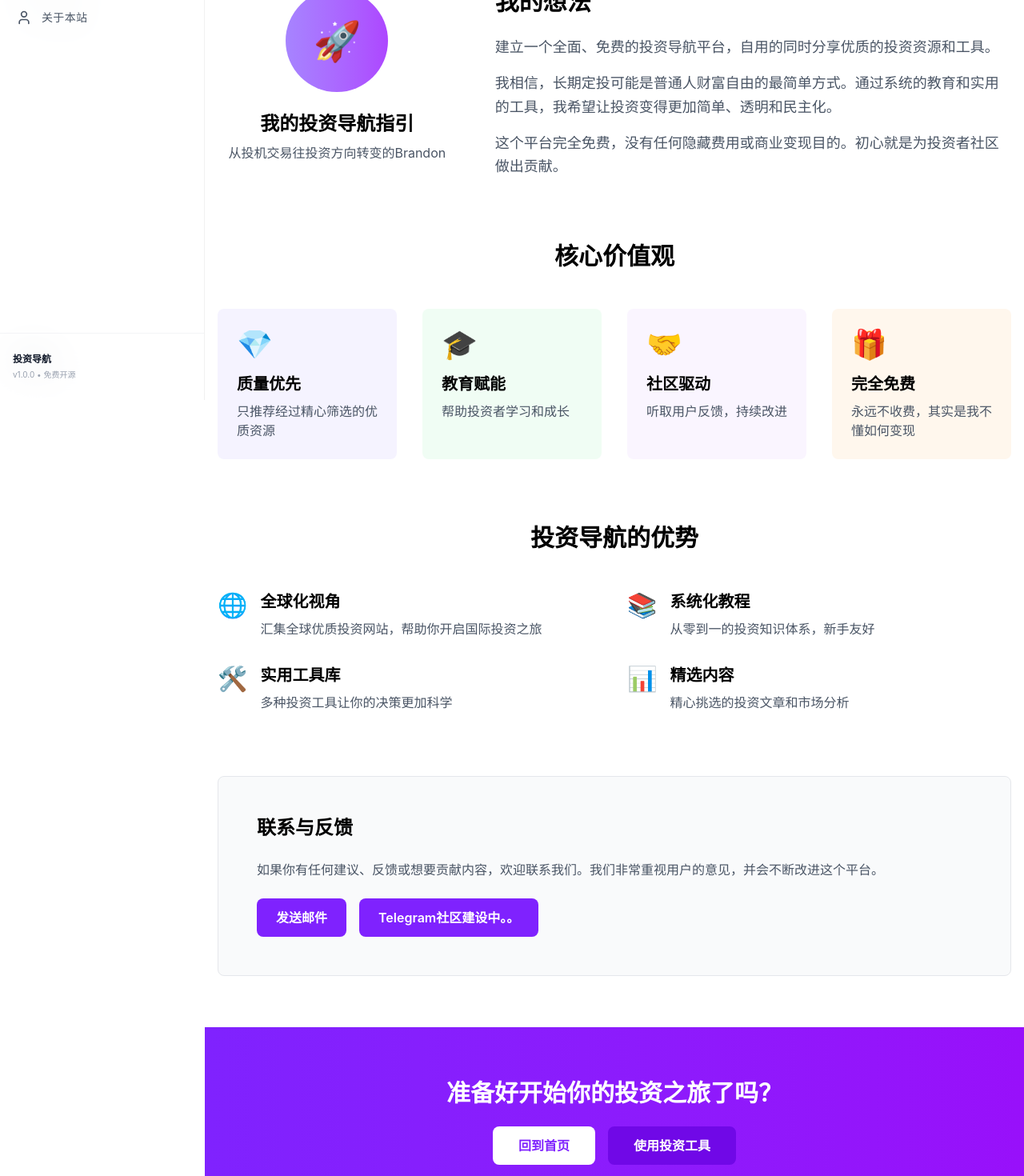
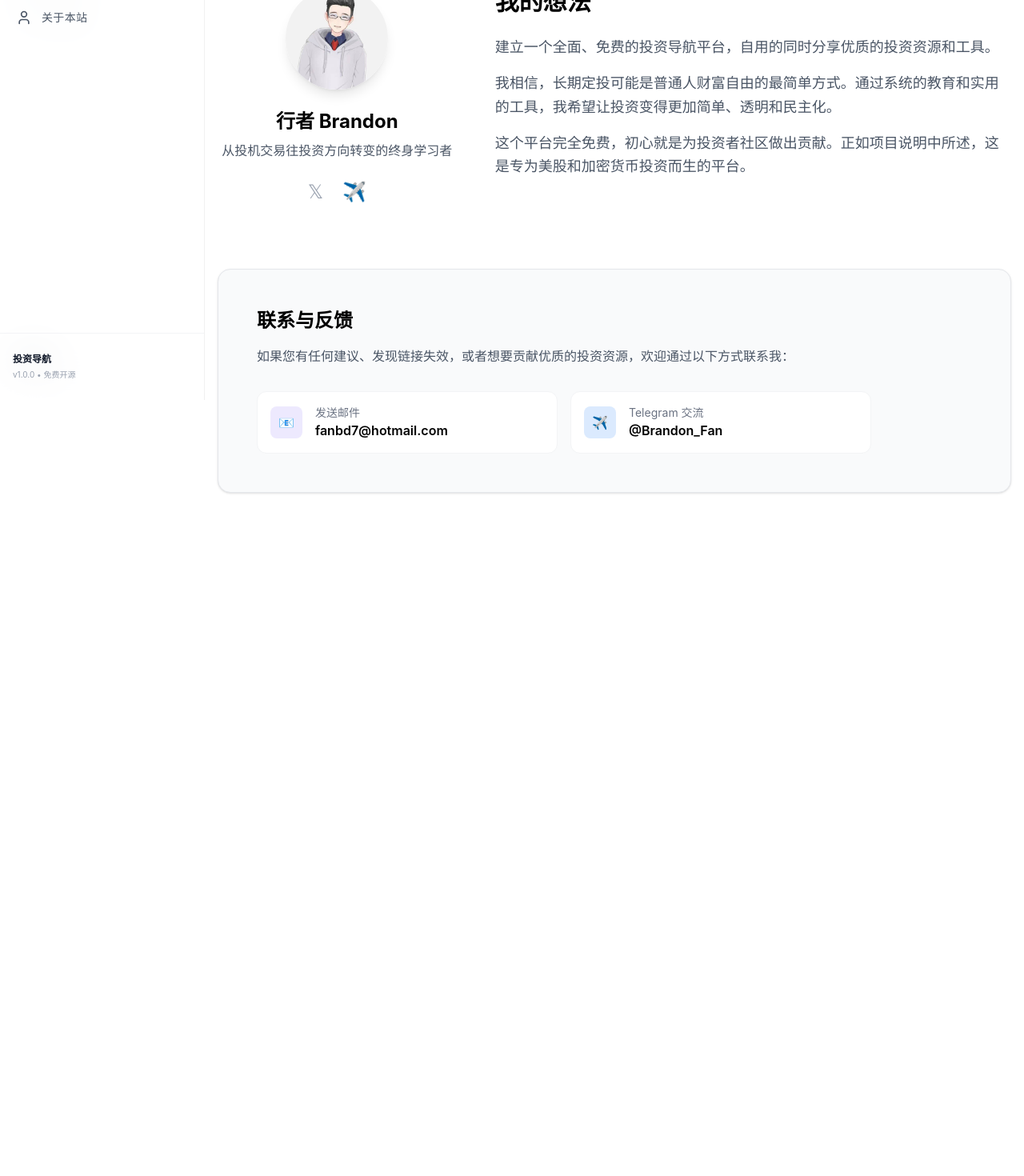
Before and after one commit to baodongfan/investment-nav, a Next.js app: page /about in a window 1280 px wide. Shown: the part 300-1770 px from the top of the page at 80% size. After the commit the page ends 980 px from the top, so only its background shows below. Built offline with nearby package versions, Linux system fonts and the light colour scheme.

Commit message:
add contacts and modified the avator

```diff
--- a/src/app/about/page.tsx
+++ b/src/app/about/page.tsx
@@ -1,6 +1,7 @@
 'use client';
 
 import Link from 'next/link';
+import Image from 'next/image';
 import Navigation from '@/components/Navigation';
 
 export default function About() {
@@ -23,25 +24,35 @@ export default function About() {
       {/* About Section */}
       <section className="py-16 px-4">
         <div className="max-w-6xl mx-auto">
-          <div className="grid grid-cols-1 md:grid-cols-3 gap-12 items-center mb-20">
+          <div className="grid grid-cols-1 md:grid-cols-3 gap-12 items-start mb-20">
             {/* Author Info */}
-            <div className="text-center">
-              <div className="w-32 h-32 rounded-full bg-gradient-to-r from-violet-400 to-purple-500 mx-auto mb-6 flex items-center justify-center">
-                <span className="text-5xl">🚀</span>
+            <div className="text-center sticky top-24">
+              {/* 注意这里去掉了 bg-gradient...，增加了 relative 和 overflow-hidden */}
+                <div className="w-32 h-32 rounded-full relative overflow-hidden mx-auto mb-6 shadow-lg">
+                  <Image
+                    src="/avatar.jpg" // 确保这里路径与您放置图片的实际路径一致，从 public 目录开始算起
+                    alt="行者 Brandon 头像"
+                    fill // 让图片充满父容器
+                    className="object-cover" // 保持图片比例裁剪填充
+                    sizes="(max-width: 768px) 100vw, (max-width: 1200px) 50vw, 33vw"
+                  />
                 </div>
               <h2 className="text-2xl font-bold text-black dark:text-white mb-2">
-                我的投资导航指引
+                行者 Brandon
               </h2>
-              <p className="text-gray-600 dark:text-gray-400 mb-4">
-                从投机交易往投资方向转变的Brandon
+              <p className="text-gray-600 dark:text-gray-400 mb-6">
+                从投机交易往投资方向转变的终身学习者
               </p>
-              {/*这里是左边作者社交媒体链接的占位符
-              <div className="flex justify-center gap-4">
-                <a href="#" className="text-violet-600 hover:text-violet-700 font-semibold">X/Twitter</a>
-                <a href="#" className="text-violet-600 hover:text-violet-700 font-semibold">YouTube</a>
-                <a href="#" className="text-violet-600 hover:text-violet-700 font-semibold">Telegram</a>
+
+              {/* 优化后的社交链接 */}
+              <div className="flex justify-center gap-6">
+                <a href="https://x.com/Brandon8299" target="_blank" className="text-gray-400 hover:text-violet-600 transition-colors" title="Twitter/X">
+                  <span className="text-2xl">𝕏</span>
+                </a>
+                <a href="https://t.me/Brandon_Fan" target="_blank" className="text-gray-400 hover:text-blue-500 transition-colors" title="Telegram">
+                  <span className="text-2xl">✈️</span>
+                </a>
               </div>
-              */}
             </div>
 
             {/* Mission */}
@@ -56,178 +67,50 @@ export default function About() {
                 我相信，长期定投可能是普通人财富自由的最简单方式。通过系统的教育和实用的工具，我希望让投资变得更加简单、透明和民主化。
               </p>
               <p className="text-gray-600 dark:text-gray-400 text-lg leading-relaxed">
-                这个平台完全免费，没有任何隐藏费用或商业变现目的。初心就是为投资者社区做出贡献。
+                这个平台完全免费，初心就是为投资者社区做出贡献。正如项目说明中所述，这是专为美股和加密货币投资而生的平台。
               </p>
             </div>
           </div>
 
-          {/* Core Values */}
-          <div className="mb-20">
-            <h3 className="text-3xl font-bold text-black dark:text-white mb-12 text-center">
-              核心价值观
+          {/* Contact Section - 优化后的展示方式 */}
+          <div className="bg-gray-50 dark:bg-gray-900 p-8 md:p-12 rounded-2xl border border-gray-200 dark:border-gray-800 shadow-sm">
+            <div className="max-w-3xl">
+              <h3 className="text-2xl font-bold text-black dark:text-white mb-4">
+                联系与反馈
               </h3>
-            <div className="grid grid-cols-1 md:grid-cols-4 gap-8">
-              <div className="p-6 bg-violet-50 dark:bg-violet-900 rounded-lg">
-                <div className="text-4xl mb-4">💎</div>
-                <h4 className="text-xl font-bold text-black dark:text-white mb-2">
-                  质量优先
-                </h4>
-                <p className="text-gray-600 dark:text-gray-400">
-                  只推荐经过精心筛选的优质资源
+              <p className="text-gray-600 dark:text-gray-400 mb-8">
+                如果您有任何建议、发现链接失效，或者想要贡献优质的投资资源，欢迎通过以下方式联系我：
               </p>
-              </div>
 
-              <div className="p-6 bg-green-50 dark:bg-green-900 rounded-lg">
-                <div className="text-4xl mb-4">🎓</div>
-                <h4 className="text-xl font-bold text-black dark:text-white mb-2">
-                  教育赋能
-                </h4>
-                <p className="text-gray-600 dark:text-gray-400">
-                  帮助投资者学习和成长
-                </p>
-              </div>
-
-              <div className="p-6 bg-purple-50 dark:bg-purple-900 rounded-lg">
-                <div className="text-4xl mb-4">🤝</div>
-                <h4 className="text-xl font-bold text-black dark:text-white mb-2">
-                  社区驱动
-                </h4>
-                <p className="text-gray-600 dark:text-gray-400">
-                  听取用户反馈，持续改进
-                </p>
-              </div>
-
-              <div className="p-6 bg-orange-50 dark:bg-orange-900 rounded-lg">
-                <div className="text-4xl mb-4">🎁</div>
-                <h4 className="text-xl font-bold text-black dark:text-white mb-2">
-                  完全免费
-                </h4>
-                <p className="text-gray-600 dark:text-gray-400">
-                  永远不收费，其实是我不懂如何变现
-                </p>
-              </div>
-            </div>
-          </div>
-
-          {/* Features Highlight */}
-          <div className="mb-20">
-            <h3 className="text-3xl font-bold text-black dark:text-white mb-12 text-center">
-              投资导航的优势
-            </h3>
-            <div className="grid grid-cols-1 md:grid-cols-2 gap-8">
-              <div className="flex gap-4">
-                <div className="flex-shrink-0">
-                  <div className="text-3xl">🌐</div>
+              <div className="grid grid-cols-1 md:grid-cols-2 gap-4">
+                {/* Email Card */}
+                <a href="mailto:fanbd7@hotmail.com" className="flex items-center p-4 bg-white dark:bg-black rounded-xl border border-gray-100 dark:border-gray-800 hover:border-violet-500 transition-all group">
+                  <div className="w-10 h-10 flex items-center justify-center bg-violet-100 dark:bg-violet-900/30 text-violet-600 rounded-lg mr-4">
+                    📧
                   </div>
                   <div>
-                  <h4 className="text-xl font-bold text-black dark:text-white mb-2">
-                    全球化视角
-                  </h4>
-                  <p className="text-gray-600 dark:text-gray-400">
-                    汇集全球优质投资网站，帮助你开启国际投资之旅
-                  </p>
+                    <p className="text-sm text-gray-500">发送邮件</p>
+                    <p className="font-semibold text-black dark:text-white group-hover:text-violet-600">fanbd7@hotmail.com</p>
                   </div>
-              </div>
+                </a>
 
-              <div className="flex gap-4">
-                <div className="flex-shrink-0">
-                  <div className="text-3xl">📚</div>
+                {/* Telegram Card */}
+                <a href="https://t.me/Brandon_Fan" target="_blank" className="flex items-center p-4 bg-white dark:bg-black rounded-xl border border-gray-100 dark:border-gray-800 hover:border-blue-500 transition-all group">
+                  <div className="w-10 h-10 flex items-center justify-center bg-blue-100 dark:bg-blue-900/30 text-blue-600 rounded-lg mr-4">
+                    ✈️
                   </div>
                   <div>
-                  <h4 className="text-xl font-bold text-black dark:text-white mb-2">
-                    系统化教程
-                  </h4>
-                  <p className="text-gray-600 dark:text-gray-400">
-                    从零到一的投资知识体系，新手友好
-                  </p>
+                    <p className="text-sm text-gray-500">Telegram 交流</p>
+                    <p className="font-semibold text-black dark:text-white group-hover:text-blue-500">@Brandon_Fan</p>
                   </div>
+                </a>
               </div>
-
-              <div className="flex gap-4">
-                <div className="flex-shrink-0">
-                  <div className="text-3xl">🛠️</div>
-                </div>
-                <div>
-                  <h4 className="text-xl font-bold text-black dark:text-white mb-2">
-                    实用工具库
-                  </h4>
-                  <p className="text-gray-600 dark:text-gray-400">
-                    多种投资工具让你的决策更加科学
-                  </p>
-                </div>
-              </div>
-
-              <div className="flex gap-4">
-                <div className="flex-shrink-0">
-                  <div className="text-3xl">📊</div>
-                </div>
-                <div>
-                  <h4 className="text-xl font-bold text-black dark:text-white mb-2">
-                    精选内容
-                  </h4>
-                  <p className="text-gray-600 dark:text-gray-400">
-                    精心挑选的投资文章和市场分析
-                  </p>
-                </div>
-              </div>
-            </div>
-          </div>
-
-          {/* Contact Section */}
-          <div className="bg-gray-50 dark:bg-gray-900 p-12 rounded-lg border border-gray-200 dark:border-gray-700">
-            <h3 className="text-2xl font-bold text-black dark:text-white mb-6">
-              联系与反馈
-            </h3>
-            <p className="text-gray-600 dark:text-gray-400 mb-6">
-              如果你有任何建议、反馈或想要贡献内容，欢迎联系我们。我们非常重视用户的意见，并会不断改进这个平台。
-            </p>
-            <div className="flex flex-wrap gap-4">
-              <a href="#" className="px-6 py-3 bg-violet-600 text-white rounded-lg hover:bg-violet-700 transition font-semibold">
-                发送邮件
-              </a>
-              <a href="#" className="px-6 py-3 bg-violet-600 text-white rounded-lg hover:bg-violet-700 transition font-semibold">
-                Telegram社区建设中。。
-              </a>
-              {/*
-              <a href="#" className="px-6 py-3 bg-violet-600 text-white rounded-lg hover:bg-violet-700 transition font-semibold">
-                关注X/Twitter。。
-              </a>
-              */}
             </div>
           </div>
         </div>
       </section>
 
-      {/* CTA Section */}
-      <section className="py-16 px-4 bg-gradient-to-r from-violet-600 to-purple-600">
-        <div className="max-w-6xl mx-auto text-center">
-          <h2 className="text-3xl font-bold text-white mb-6">
-            准备好开始你的投资之旅了吗？
-          </h2>
-          <div className="flex justify-center gap-4 flex-wrap">
-            <Link
-              href="/"
-              className="px-8 py-3 bg-white text-violet-600 rounded-lg hover:bg-gray-100 transition font-semibold"
-            >
-              回到首页
-            </Link>
-            <Link
-              href="/tools"
-              className="px-8 py-3 bg-violet-700 text-white rounded-lg hover:bg-violet-800 transition font-semibold"
-            >
-              使用投资工具
-            </Link>
-          </div>
-        </div>
-      </section>
-
-      {/* Footer */}
-      <footer className="bg-black dark:bg-gray-950 text-white py-12 px-4">
-        <div className="max-w-6xl mx-auto text-center text-gray-400">
-          <p>&copy; 2025 投资导航. 由行者Brandon整理打造.</p>
-          <p className="mt-2">完全免费，共享学习</p>
-        </div>
-      </footer>
+      {/* CTA & Footer 保持不变... */}
     </div>
   );
 }
```
Also changed, not shown: public/avatar.jpg (added). Lines whose indentation alone changed are shown as unchanged.
